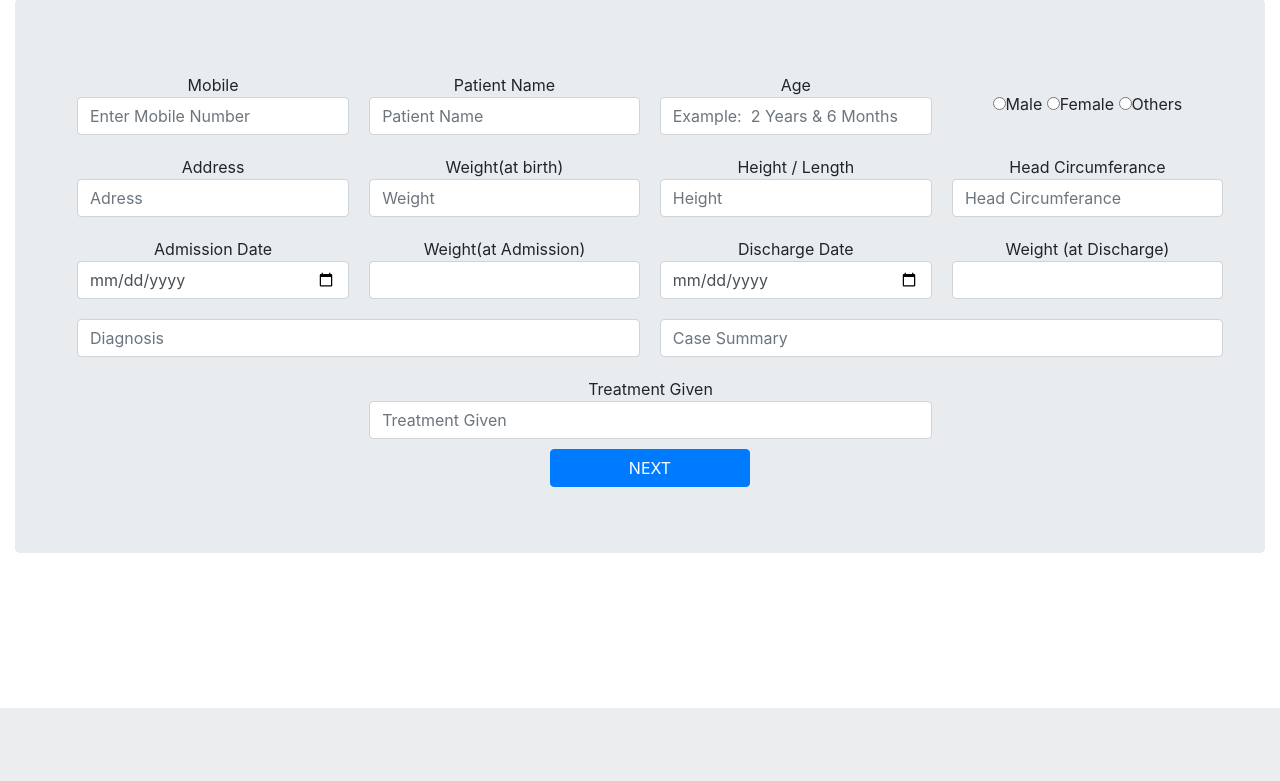
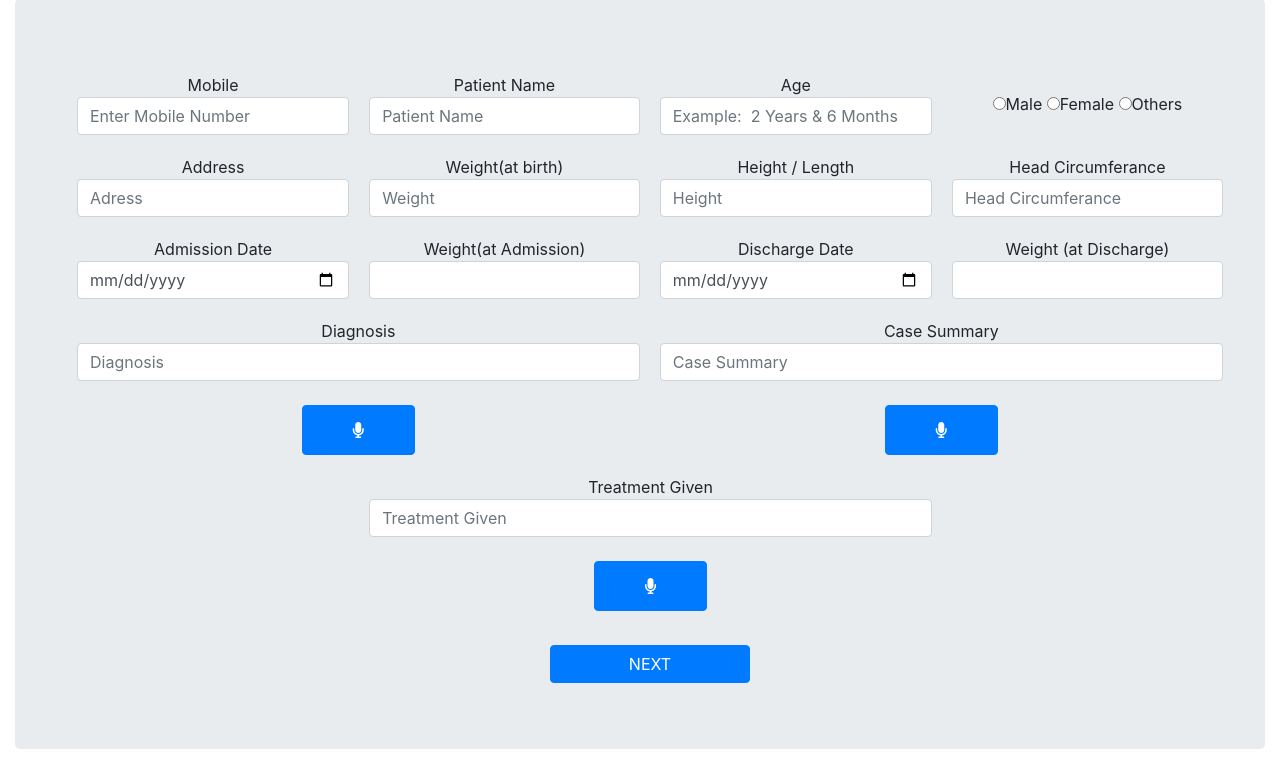
Before and after one commit to raviyadav-git/codifyy, a PHP site: page /form.php in a window 1280 px wide. Shown: the part 92-873 px from the top of the page. Before the commit the page ends 800 px from the top, so only its background shows below. Run offline with PHP 8.4, Linux system fonts and the light colour scheme; a user stored in the database is signed in; some libraries are stand-ins or nearby versions.

Commit message:
Updated 'form.php' with Voice Recognition

```diff
--- a/clinicmain/form.php
+++ b/clinicmain/form.php
@@ -29,6 +29,8 @@ include 'navbar.php';
     <script src="https://cdn.jsdelivr.net/npm/popper.js@1.16.1/dist/umd/popper.min.js"></script>
     <!-- Latest compiled JavaScript -->
     <script src="https://cdn.jsdelivr.net/npm/bootstrap@4.6.1/dist/js/bootstrap.bundle.min.js"></script>
+    <!-- Font Awesome -->
+    <link rel="stylesheet" href="https://cdnjs.cloudflare.com/ajax/libs/font-awesome/6.1.1/css/all.min.css">
 
     <title>Raikhy Hospital</title>
 </head>
@@ -73,24 +75,71 @@ include 'navbar.php';
              <td>Weight (at Discharge)<input type='float' name="weightdischarge" class="form-control" id="weightdischarge" required></input></td>
             </tr>
            <tr>
-             <td colspan='2'><input type='text' class="form-control" name="diagnosis" id="diagnosis" required placeholder="Diagnosis"></input></td>
-             <td colspan="2"><input type='text' class="form-control" name="caseSummary" id="casesummary" required placeholder="Case Summary"></input></td>
+             <td colspan='2'>Diagnosis<input type='text' class="form-control" name="diagnosis" id="diagnosis" required placeholder="Diagnosis"></input><br>
+             <button onclick="voice_diag()" class="btn btn-primary" style="padding: 12px 16px; width: 20%;"><i class="fa fa-microphone" aria-hidden="true"></i></button></td>
+             <td colspan="2">Case Summary<input type='text' class="form-control" name="caseSummary" id="casesummary" required placeholder="Case Summary"></input><br>
+             <button onclick="voice()"      class="btn btn-primary" style="padding: 12px 16px; width: 20%;"><i class="fa fa-microphone" aria-hidden="true"></i></button></td>
 
             </tr>
             <tr>
               <td>
-              <td colspan="2">Treatment Given<input type='text' class="form-control" name="treatmentGiven" id="treatment" required placeholder="Treatment Given"></input></td>
+              <td colspan="2">Treatment Given<input type='text' class="form-control" name="treatmentGiven" id="treatment" required placeholder="Treatment Given"></input><br>
+              <button onclick="voice_treat()"      class="btn btn-primary" style="padding: 12px 16px; width: 20%;"><i class="fa fa-microphone" aria-hidden="true"></i></button></td>
+
 
               </td>
             </tr>
       </tbody>
       </table>
-
+      <br>
       <button type="submit" class="btn btn-primary" style="width: 200px;">NEXT</button>
 
     </form>
       </div>
   </div>
 
+
+  <script>
+        function voice_diag(){
+            var recognition= new webkitSpeechRecognition();
+            recognition.lang="en-GB";
+            recognition.onresult= function(event){
+                console.log(event);
+                document.getElementById("diagnosis").value=
+                    event.results[0][0].transcript;
+
+            }
+            recognition.start();
+        }
+    </script>
+
+  <script>
+        function voice(){
+            var recognition= new webkitSpeechRecognition();
+            recognition.lang="en-GB";
+            recognition.onresult= function(event){
+                console.log(event);
+                document.getElementById("casesummary").value=
+                    event.results[0][0].transcript;
+
+            }
+            recognition.start();
+        }
+    </script>
+
+<script>
+        function voice_treat(){
+            var recognition= new webkitSpeechRecognition();
+            recognition.lang="en-GB";
+            recognition.onresult= function(event){
+                console.log(event);
+                document.getElementById("treatment").value=
+                    event.results[0][0].transcript;
+
+            }
+            recognition.start();
+        }
+    </script>
+
 </body>
 </html>
```
